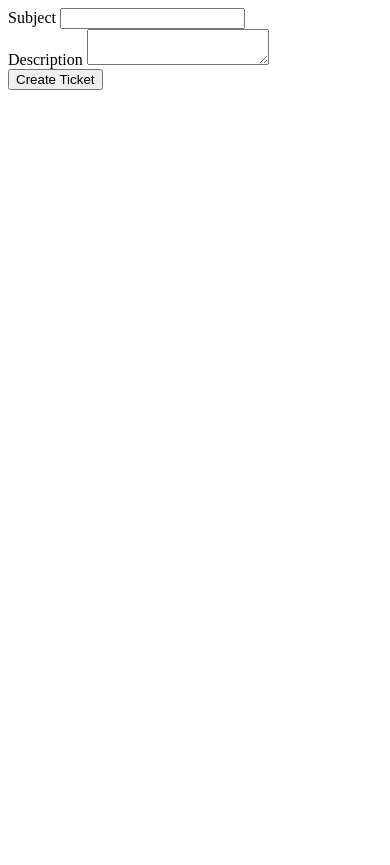
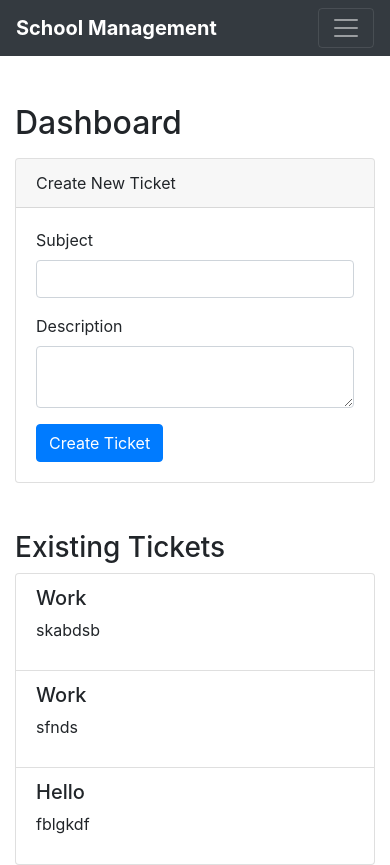
Before and after one commit to EllaP1274/Software-Engineering-DevOps_Project, a Flask app: page /dashboard in a window 390 px wide. Before the commit the page ends 90 px from the top, so only its background shows below. Run offline with Flask 3, Linux system fonts and the light colour scheme; a user stored in the database is signed in; some libraries are stand-ins or nearby versions.

Commit message:
Changed UI to be more polished and added logout button and burger menu

```diff
--- a/app/templates/base.html
+++ b/app/templates/base.html
@@ -3,15 +3,33 @@
 <head>
     <meta charset="UTF-8">
     <meta name="viewport" content="width=device-width, initial-scale=1.0">
-    <title>School Management</title>
+    <title>School Management System</title>
     <link rel="stylesheet" href="https://stackpath.bootstrapcdn.com/bootstrap/4.5.2/css/bootstrap.min.css">
+    <style>
+        body {
+            padding-top: 56px;
+        }
+        .navbar-brand {
+            font-weight: bold;
+        }
+        .navbar-nav .nav-link {
+            font-weight: 500;
+        }
+    </style>
 </head>
 <body>
+    <nav class="navbar navbar-expand-lg navbar-dark bg-dark fixed-top">
         <div class="container">
-        <nav class="navbar navbar-expand-lg navbar-light bg-light">
-            <a class="navbar-brand" href="{{ url_for('main.dashboard') }}">Dashboard</a>
+            <a class="navbar-brand" href="{{ url_for('main.dashboard') }}">School Management</a>
+            <button class="navbar-toggler" type="button" data-toggle="collapse" data-target="#navbarResponsive" aria-controls="navbarResponsive" aria-expanded="false" aria-label="Toggle navigation">
+                <span class="navbar-toggler-icon"></span>
+            </button>
+            <div class="collapse navbar-collapse" id="navbarResponsive">
                 <ul class="navbar-nav ml-auto">
                     {% if current_user.is_authenticated %}
+                    <li class="nav-item">
+                        <a class="nav-link" href="{{ url_for('main.dashboard') }}">Dashboard</a>
+                    </li>
                     <li class="nav-item">
                         <a class="nav-link" href="{{ url_for('main.logout') }}">Logout</a>
                     </li>
@@ -24,9 +42,17 @@
                     </li>
                     {% endif %}
                 </ul>
+            </div>
+        </div>
     </nav>
+
+    <div class="container">
         {% block content %}
         {% endblock %}
     </div>
+
+    <script src="https://code.jquery.com/jquery-3.5.1.slim.min.js"></script>
+    <script src="https://cdn.jsdelivr.net/npm/@popperjs/core@2.5.3/dist/umd/popper.min.js"></script>
+    <script src="https://stackpath.bootstrapcdn.com/bootstrap/4.5.2/js/bootstrap.min.js"></script>
 </body>
 </html>
--- a/app/templates/dashboard.html
+++ b/app/templates/dashboard.html
@@ -1,3 +1,13 @@
+{% extends "base.html" %}
+
+{% block content %}
+<div class="mt-5">
+    <h2>Dashboard</h2>
+    <div class="card mt-3">
+        <div class="card-header">
+            Create New Ticket
+        </div>
+        <div class="card-body">
             <form method="post" action="{{ url_for('main.create_ticket') }}">
                 <div class="form-group">
                     <label for="subject">Subject</label>
@@ -9,3 +19,21 @@
                 </div>
                 <button type="submit" class="btn btn-primary">Create Ticket</button>
             </form>
+        </div>
+    </div>
+
+    <div class="mt-5">
+        <h3>Existing Tickets</h3>
+        <ul class="list-group">
+            {% for ticket in tickets %}
+            <li class="list-group-item">
+                <h5>{{ ticket.subject }}</h5>
+                <p>{{ ticket.description }}</p>
+            </li>
+            {% else %}
+            <li class="list-group-item">No tickets available.</li>
+            {% endfor %}
+        </ul>
+    </div>
+</div>
+{% endblock %}
```
Also changed, not shown: app/__init__.py (+15 -1 lines), app/templates/login.html (+13 -0 lines), app/templates/register.html (+13 -0 lines), instance/site.db. Lines whose indentation alone changed are shown as unchanged.
